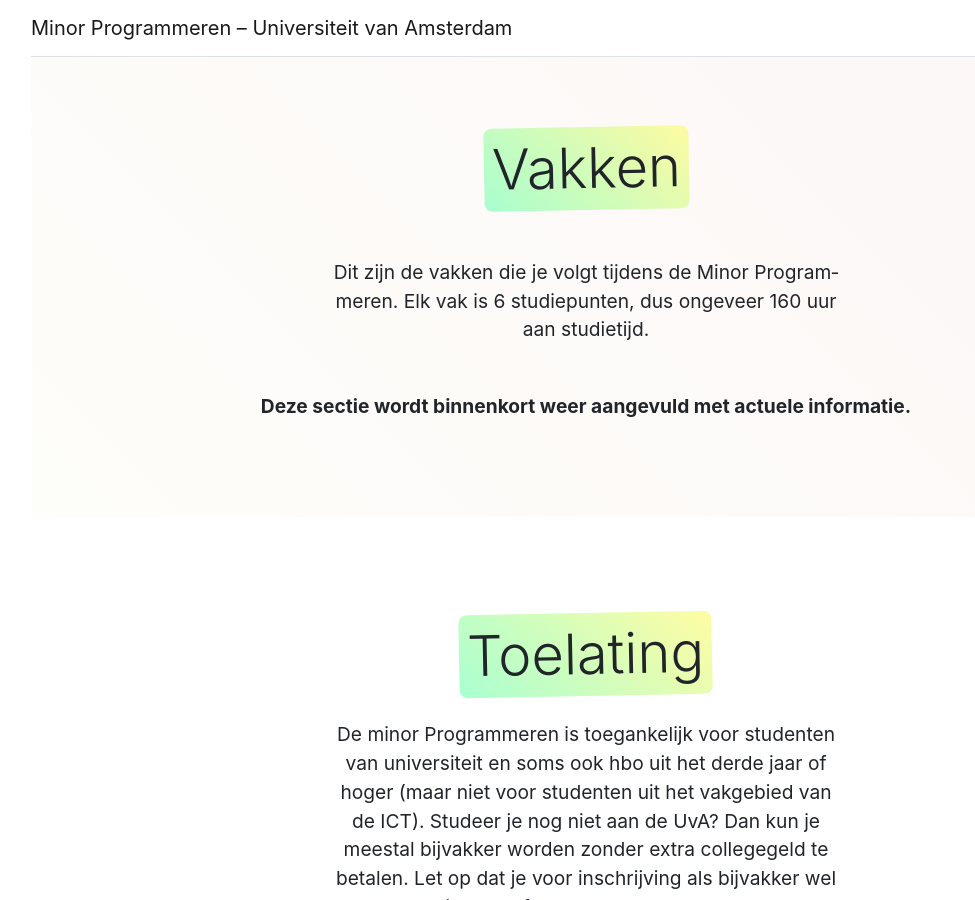
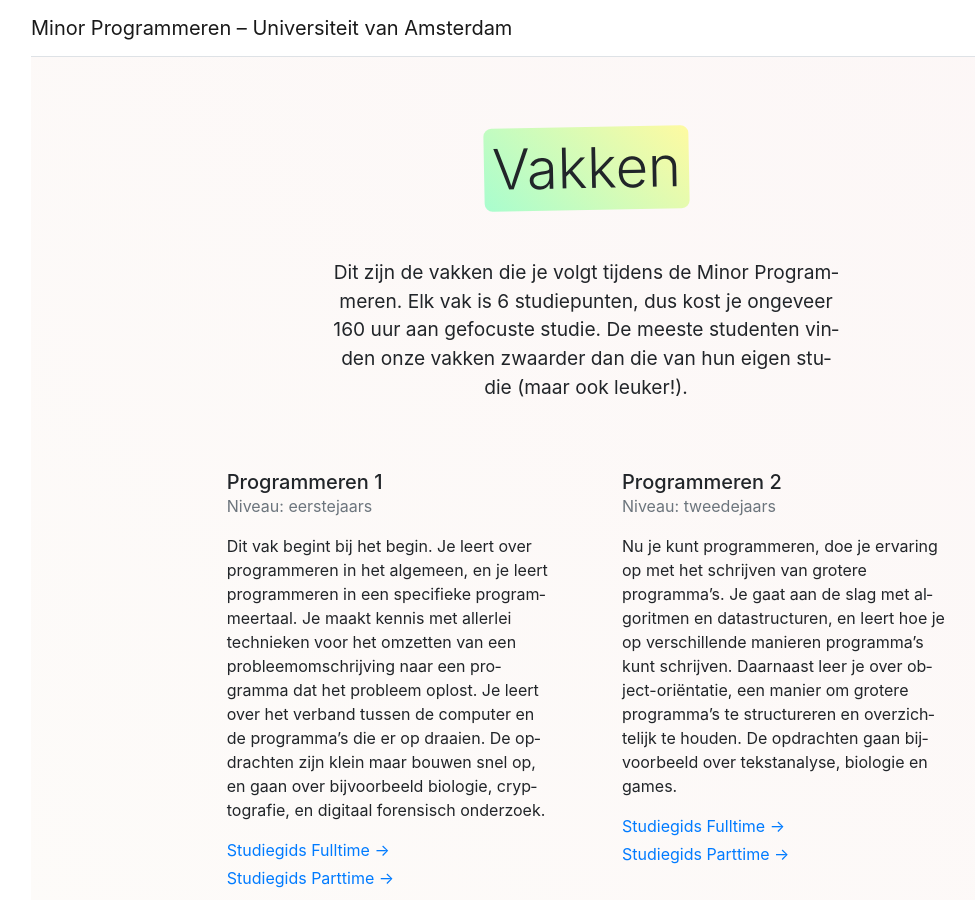
Before and after one commit to tdoolan/info, a Jekyll site: the page built from minoren/minprog/index.md, in a window 1280 px wide and 900 px high, scrolled down 3426 px. Shown: the whole window, without its empty margins (54-1029 px from the left). Built offline with Jekyll 4.4.1, drawn with Linux system fonts in a browser that asks for light colours; some of the changed text lies outside the part shown.

Commit message:
nieuwe info minprog 2021

```diff
--- a/minoren/minprog/index.md
+++ b/minoren/minprog/index.md
@@ -103,17 +102,16 @@
 
     <h2 class="display-4 markered mb-5">Vakken</h2>
 
-    <p class="display-6 w-50 mx-auto">Dit zijn de vakken die je volgt tijdens de Minor Programmeren. Elk vak is 6 studiepunten, dus ongeveer 160 uur aan studietijd.</p>
+    <p class="display-6 w-50 mx-auto">Dit zijn de vakken die je volgt tijdens de Minor Programmeren. Elk vak is 6 studiepunten, dus kost je ongeveer 160 uur aan gefocuste studie.
+        De meeste studenten vinden onze vakken zwaarder dan die van hun eigen studie (maar ook leuker!).</p>
 
-    <p class="display-6 mt-5 font-weight-bold">Deze sectie wordt binnenkort weer aangevuld met actuele informatie.</p>
-
-    <!--div class="w-75-centered mt-5 text-left ">
+    <div class="w-75-centered mt-5 text-left ">
         <div class="row row-cols-1 row-cols-md-2">
         {% assign courses = site.courses | sort: "order" %}
         {% for course in courses %}
         {% if course.curriculum == "Minor Programmeren" %}
         <div class="col mb-4 px-0 px-md-3">
-            <div class="card mb-3 bg-light border-0 h-100" style="smax-width: 540px;">
+            <div class="card mb-3 bg-transparent border-0 h-100" style="smax-width: 540px;">
                 <div class="card-body">
                     <h5 class="card-title mb-0">{{ course.name }}</h5>
                     <p class="text-muted">Niveau: {{ course.niveau }}</p>
@@ -129,7 +127,7 @@
         {% endif %}
         {% endfor %}
         </div>
-    </div-->
+    </div>
 
 </div>
 
@@ -137,7 +135,11 @@
 <div class="panel-bg panel-padded panel-content-50">
     <h2 class="display-4 mb-4 markered text-center w-auto mx-auto">Toelating</h2>
     <p class="display-6">
-        De minor Programmeren is toegankelijk voor studenten van universiteit en soms ook hbo uit het derde jaar of hoger (maar niet voor studenten uit het vakgebied van de ICT). Studeer je nog niet aan de UvA? Dan kun je meestal bijvakker worden zonder extra collegegeld te betalen. Let op dat je voor inschrijving als bijvakker wel een vwo-diploma of een hbo-propedeuse moet hebben. Na je aanmelding helpen we je door alle benodigde stappen heen.
+        De minor Programmeren is toegankelijk voor studenten uit het derde jaar of hoger van universiteit en soms ook hbo (maar niet voor studenten uit het vakgebied van de ICT). We geven les op academisch niveau.
+    </p>
+    <h3 class="mt-4 mb-3">Bijvak</h3>
+    <p class="display-6">
+        Studeer je nog niet aan de UvA? Dan kun je meestal bijvakker worden zonder extra collegegeld te betalen. Let op dat je voor inschrijving als bijvakker wel een vwo-diploma of een hbo-propedeuse moet hebben. Na je aanmelding helpen we je door alle benodigde stappen heen.
         De toelatingsprocedure voor niet-UvA-studenten kan meer dan een maand in beslag nemen.
     </p>
 
@@ -160,11 +162,10 @@
         <h2 class="display-3 text-center mb-4 text-light">Aanmelden</h2>
         <p class="w-50 mx-auto mb-5" style="font-size:1.2rem;">
             Om je aanmelding voor de minor Programmeren te starten vul je eerst op deze website je gegevens in. Daarna helpen we je verder met alle stappen van je aanmelding.
-            Er vindt geen selectie plaats, dus als je je aanmeldt via deze site en daarna ingeschreven bent voor de UvA en voor de minorvakken, dan ben je verzekerd van een plek (calamiteiten uitgezonderd).
+            Er vindt geen selectie plaats, dus als je je aanmeldt via deze site en daarna je inschrijving bij de UvA en voor de minorvakken voltooit, dan ben je verzekerd van een plek (uitgezonderd calamiteiten).
         </p>
         <p class="mb-5 w-50 mx-auto">
-            Aanmelden voor semester 1 van studiejaar 2021/2022 kan vanaf medio april. Hou
-            deze website in de gaten.
+            Aanmelden voor semester 1 van studiejaar 2021/2022 kan vanaf medio april. Inschrijving voor de vakken kan vanaf eind mei. Hou deze website in de gaten.
         </p>
         <p class="mb-0">
             <a class="btn btn-outline-dark btn-lg disabled">Aanmelden is nu niet mogelijk</a>
```
Also changed, not shown: other parts of minoren/minprog/index.md (+2 -3 lines), _courses/progplatform.md (+2 -6 lines), _courses/programmeerproject.md (+2 -2 lines), _courses/programmeren2.md (+1 -1 lines), _courses/progtheorie.md (+2 -2 lines).
